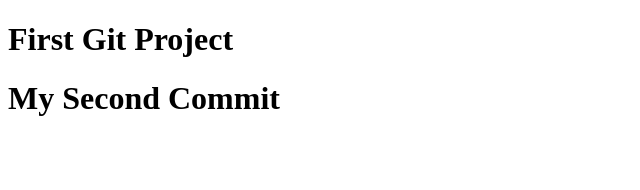
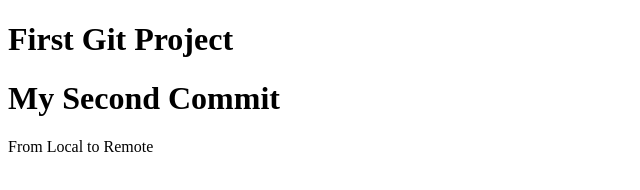
Before and after one commit to BhaveshBangera/ProjectOne, a plain HTML site: page index.html in a window 1280 px wide. Shown: the whole page, without its empty margins (0-640 px from the left). Drawn offline with Linux system fonts and the light colour scheme.

Commit message:
Added Paragraph Tag to index file

```diff
--- a/index.html
+++ b/index.html
@@ -7,5 +7,6 @@
   <body>
      <h1>First Git Project</h1>
      <h1>My Second Commit</h1>
+     <p>From Local to Remote</p>
   </body>
 </html>
```
